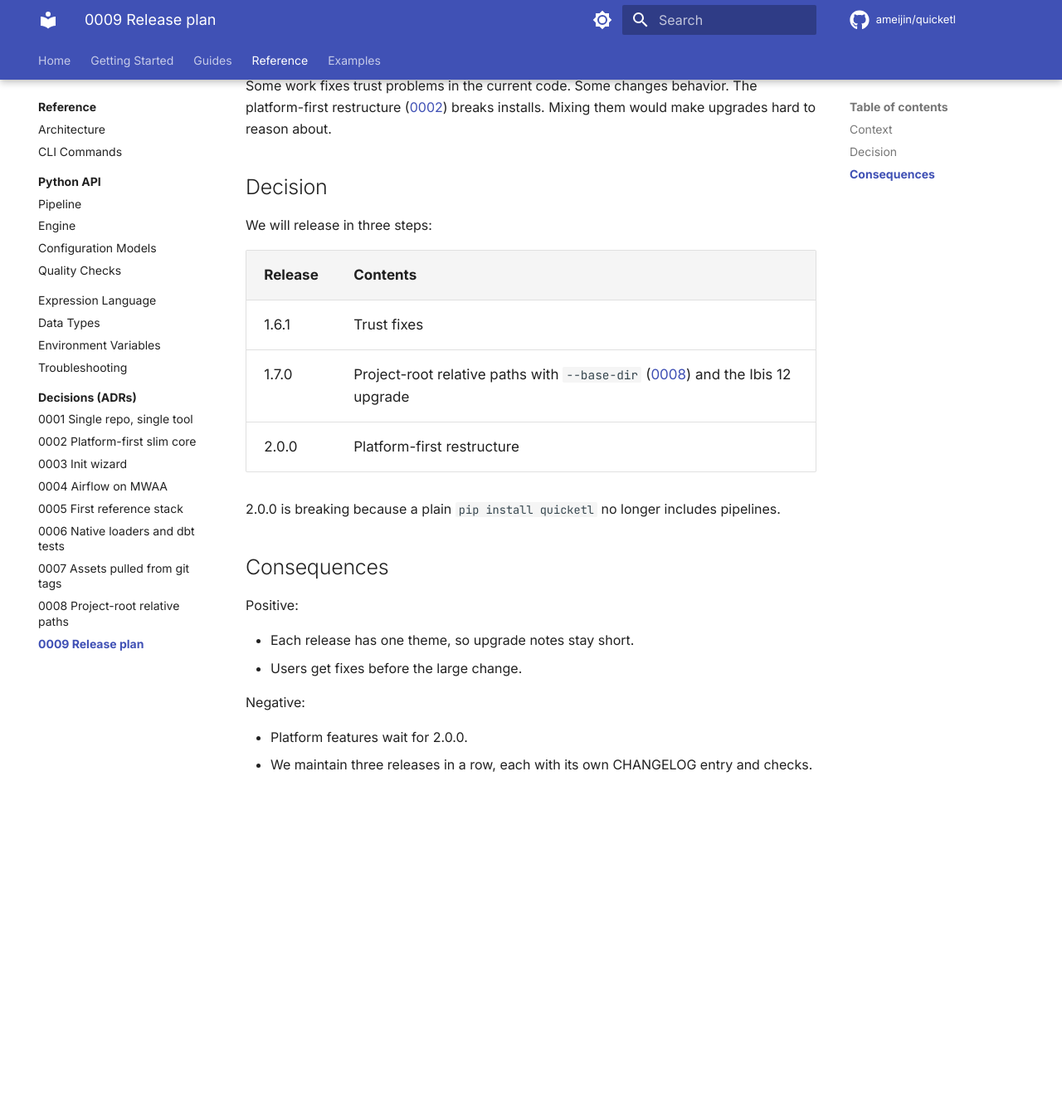
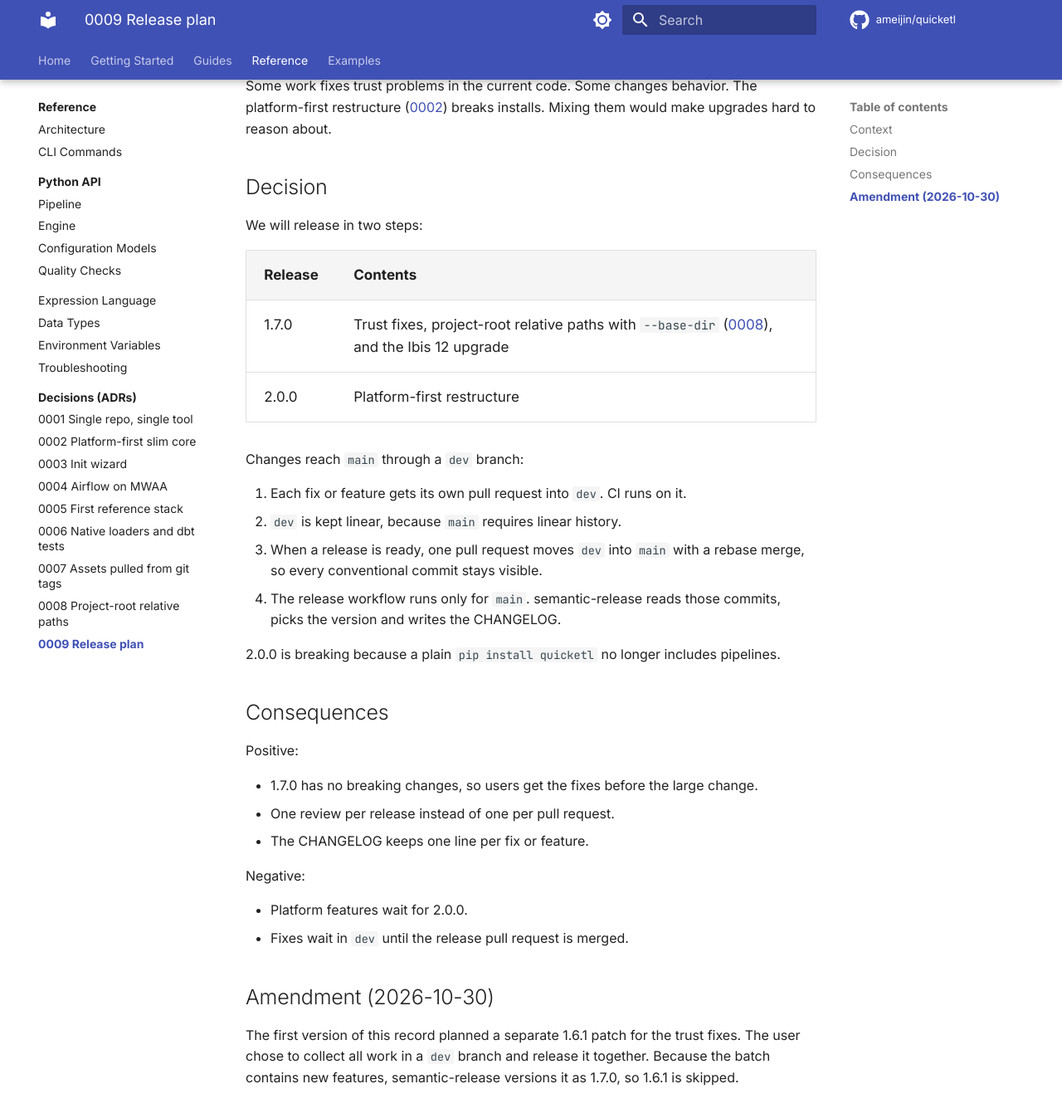
Before and after one commit to ameijin/quicketl, an MkDocs documentation site: the page built from docs/adr/0009-release-plan.md, in a window 1280 px wide and 1400 px high, scrolled down 361 px. Shown: the top 1347 px of the window at 83% size. Built offline with MkDocs 1.6.1 and Material for MkDocs 9.7.7, drawn with Linux system fonts in a browser that asks for light colours; comment, search, counter and statistics services are not loaded; the version menu is left out; before the commit the page ends 1385 px from its top, so only the background shows below that; some of the changed text lies outside the part shown.

Commit message:
docs(adr): release 1.7.0 through a dev branch
All current fixes and features ship together as 1.7.0 instead of a
1.6.1 patch first. Work reaches main through a linear dev branch and
one release pull request.

Co-Authored-By: Claude Opus 5.5 <noreply@anthropic.com>

```diff
--- a/docs/adr/0009-release-plan.md
+++ b/docs/adr/0009-release-plan.md
@@ -1,6 +1,6 @@
-# 0009: Release plan for 1.6.1, 1.7.0 and 2.0.0
+# 0009: Release plan for 1.7.0 and 2.0.0
 
-This record sets the order of the next three releases. Read it to learn which release holds which change.
+This record sets the order of the next releases and how changes reach `main`. Read it to learn which release holds which change.
 
 **Status:** Accepted. Date: 2026-10-30.
 
@@ -10,13 +10,19 @@ Some work fixes trust problems in the current code. Some changes behavior. The p
 
 ## Decision
 
-We will release in three steps:
+We will release in two steps:
 
 | Release | Contents |
 |---------|----------|
-| 1.6.1 | Trust fixes |
-| 1.7.0 | Project-root relative paths with `--base-dir` ([0008](0008-config-relative-paths.md)) and the Ibis 12 upgrade |
+| 1.7.0 | Trust fixes, project-root relative paths with `--base-dir` ([0008](0008-config-relative-paths.md)), and the Ibis 12 upgrade |
 | 2.0.0 | Platform-first restructure |
+
+Changes reach `main` through a `dev` branch:
+
+1. Each fix or feature gets its own pull request into `dev`. CI runs on it.
+2. `dev` is kept linear, because `main` requires linear history.
+3. When a release is ready, one pull request moves `dev` into `main` with a rebase merge, so every conventional commit stays visible.
+4. The release workflow runs only for `main`. semantic-release reads those commits, picks the version and writes the CHANGELOG.
 
 2.0.0 is breaking because a plain `pip install quicketl` no longer includes pipelines.
 
@@ -24,10 +30,15 @@ We will release in three steps:
 
 Positive:
 
-- Each release has one theme, so upgrade notes stay short.
-- Users get fixes before the large change.
+- 1.7.0 has no breaking changes, so users get the fixes before the large change.
+- One review per release instead of one per pull request.
+- The CHANGELOG keeps one line per fix or feature.
 
 Negative:
 
 - Platform features wait for 2.0.0.
-- We maintain three releases in a row, each with its own CHANGELOG entry and checks.
+- Fixes wait in `dev` until the release pull request is merged.
+
+## Amendment (2026-10-30)
+
+The first version of this record planned a separate 1.6.1 patch for the trust fixes. The user chose to collect all work in a `dev` branch and release it together. Because the batch contains new features, semantic-release versions it as 1.7.0, so 1.6.1 is skipped.
--- a/docs/adr/index.md
+++ b/docs/adr/index.md
@@ -14,7 +14,7 @@ All nine records below were agreed on 2026-10-30. Records marked "planned for 2.
 | [0006](0006-native-loaders-and-dbt-tests.md) | Generated projects use native loaders and dbt tests | Accepted (planned for 2.0, not yet implemented) |
 | [0007](0007-assets-pulled-from-git-tags.md) | Templates, Terraform modules and the dbt package are pulled from git tags | Accepted (planned for 2.0, not yet implemented) |
 | [0008](0008-config-relative-paths.md) | Project-root relative paths with a `--base-dir` override | Accepted (ships in 1.7.0) |
-| [0009](0009-release-plan.md) | Release plan: 1.6.1, 1.7.0 and 2.0.0 | Accepted |
+| [0009](0009-release-plan.md) | Release plan: 1.7.0 and 2.0.0, released through a `dev` branch | Accepted |
 
 ## Record format
 
```
